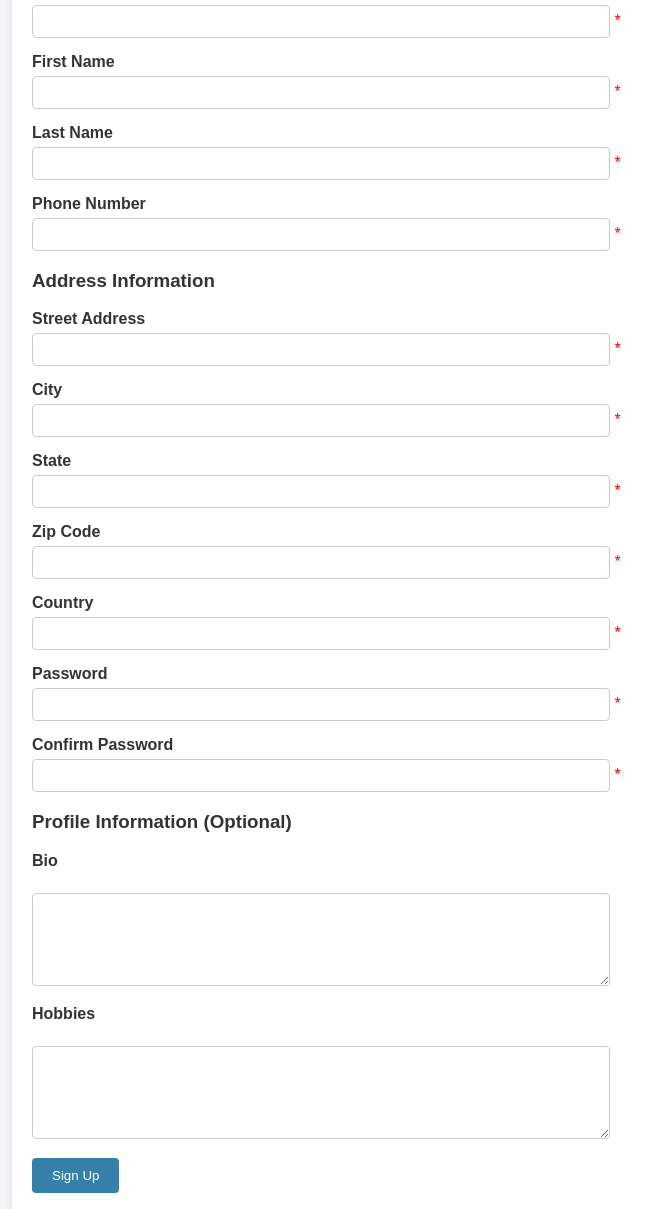
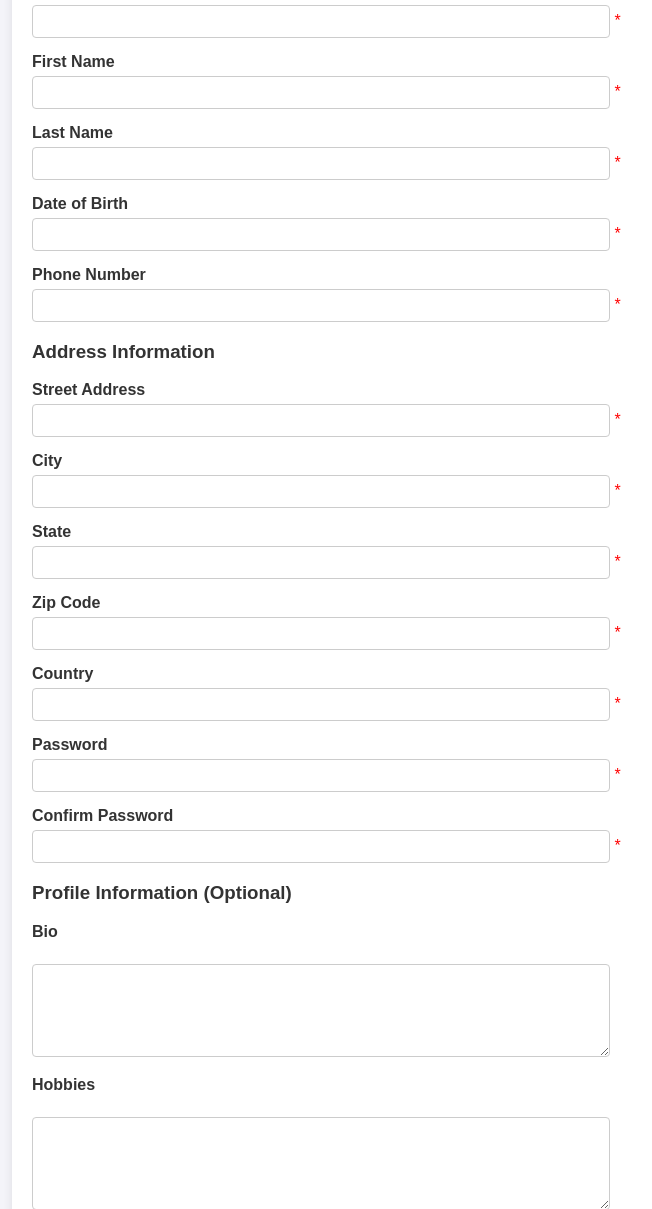
Before and after one commit to geminiventures/flask_app_authentication_uuid, a Flask app: page /register in a window 1280 px wide. Shown: the part 227-1436 px from the top of the page, without its empty margins (308-960 px from the left). Run offline with Flask 3, Linux system fonts and the light colour scheme.

Commit message:
added birthday and use datetime to convert date to string format

```diff
--- a/app.py
+++ b/app.py
@@ -3,6 +3,7 @@ from flask import Flask, render_template, redirect, url_for, flash, request, ses
 from flask_login import login_user, current_user, logout_user, login_required, LoginManager
 from flask_limiter import Limiter
 from flask_limiter.util import get_remote_address
+from datetime import datetime
 
 from config import Config
 from forms import RegistrationForm, LoginForm, UpdateAccountForm, RequestResetForm, ResetPasswordForm, UpdateProfileForm
@@ -36,7 +37,7 @@ def register():
     form = RegistrationForm()
     if form.validate_on_submit():
         hashed_password = bcrypt.generate_password_hash(form.password.data).decode('utf-8')
-        user = User(
+        user: User = User(
             username=form.username.data,
             email=form.email.data,
             password_hash=hashed_password,
@@ -46,7 +47,7 @@ def register():
         db.session.add(user)
         db.session.commit()
 
-        address = Address(
+        address: Address = Address(
             user_id=user.id,
             street_address=form.street_address.data,
             city=form.city.data,
@@ -56,8 +57,14 @@ def register():
         )
         db.session.add(address)
         # Create user profile
-        profile = UserProfile(user_id=user.id, bio=form.bio.data, hobbies=form.hobbies.data)
-        db.session.add(profile)
+        user_profile: UserProfile = UserProfile(
+            user_id=user.id,
+            first_name=form.first_name.data,
+            last_name=form.last_name.data,
+            date_of_birth=datetime.strptime(form.date_of_birth.data, '%d/%m/%Y'),
+            bio=form.bio.data,
+            hobbies=form.hobbies.data)
+        db.session.add(user_profile)
         db.session.commit()
         flash('Your account has been created! You can now log in.', 'success')
         return redirect(url_for('login'))
--- a/forms.py
+++ b/forms.py
@@ -9,6 +9,7 @@ class RegistrationForm(FlaskForm):
     email = StringField('Email', validators=[DataRequired(), Email()])
     first_name = StringField('First Name', validators=[DataRequired(), Length(min=2, max=50)])
     last_name = StringField('Last Name', validators=[DataRequired(), Length(min=2, max=50)])
+    date_of_birth = StringField('Date of Birth', validators=[DataRequired(), Length(min=10, max=15)])
     phone_number = StringField('Phone Number', validators=[DataRequired(), Length(max=20)])
     street_address = StringField('Street Address', validators=[Length(max=100)])
     city = StringField('City', validators=[Length(max=50)])
--- a/templates/register.html
+++ b/templates/register.html
@@ -42,6 +42,14 @@ Required registration fields are marked with an asterisk (*).
     <div class="form-group required">
         {{ form.last_name.label }} {{ form.last_name(size=50) }}
         {% for error in form.last_name.errors %}
+            <span style="color: red;">[{{ error }}]</span>
+        {% endfor %}
+    </div>
+
+<!-- Birth Date -->
+    <div class="form-group required">
+        {{ form.date_of_birth.label }} {{ form.date_of_birth(size=50) }}
+        {% for error in form.date_of_birth.errors %}
             <span style="color: red;">[{{ error }}]</span>
         {% endfor %}
     </div>
```
